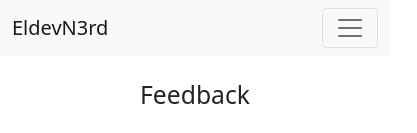
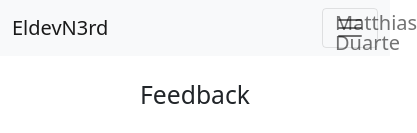
Before and after one commit to EldevN3rd/php-feedback.app, a plain HTML site: page feedback.html in a window 390 px wide. Shown: the top 133 px of the page, 417 px wide, since content can reach past the window. Drawn offline with nearby package versions, Linux system fonts and the light colour scheme.

Commit message:
Update feedback.html

```diff
--- a/feedback.html
+++ b/feedback.html
@@ -12,7 +12,7 @@
     <div class="container">
       <a class="navbar-brand" href="#"> EldevN3rd </a>
       <button class="navbar-toggler" type="button" data-bs-toggle="collapse" data-bs-target="#navbarNav" aria-controls="navbarNav" aria-expanded="false" aria-label="Toggle navigation">
-        <span class="navbar-toggler-icon"></span>
+        <span class="navbar-toggler-icon"> Matthias Duarte </span>
       </button>
       <div class="collapse navbar-collapse" id="navbarNav">
         <ul class="navbar-nav ms-auto">
```
